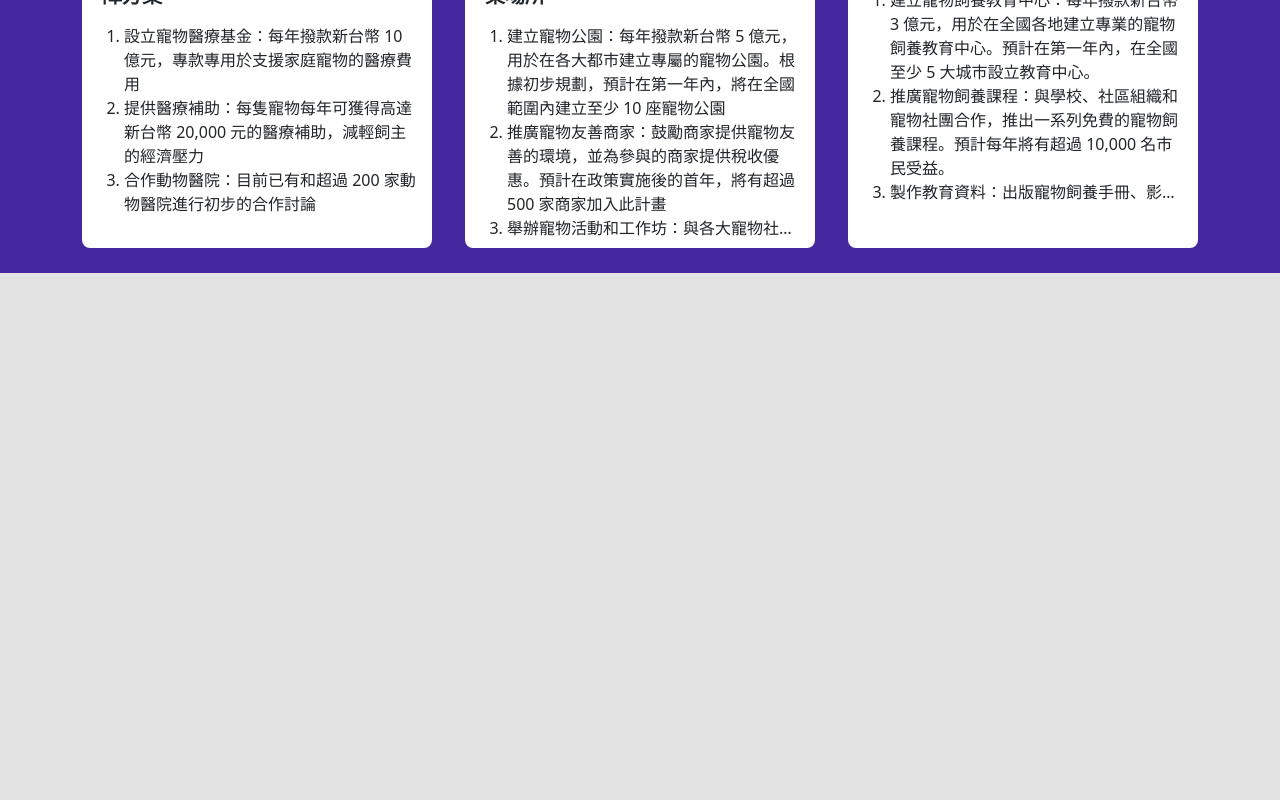
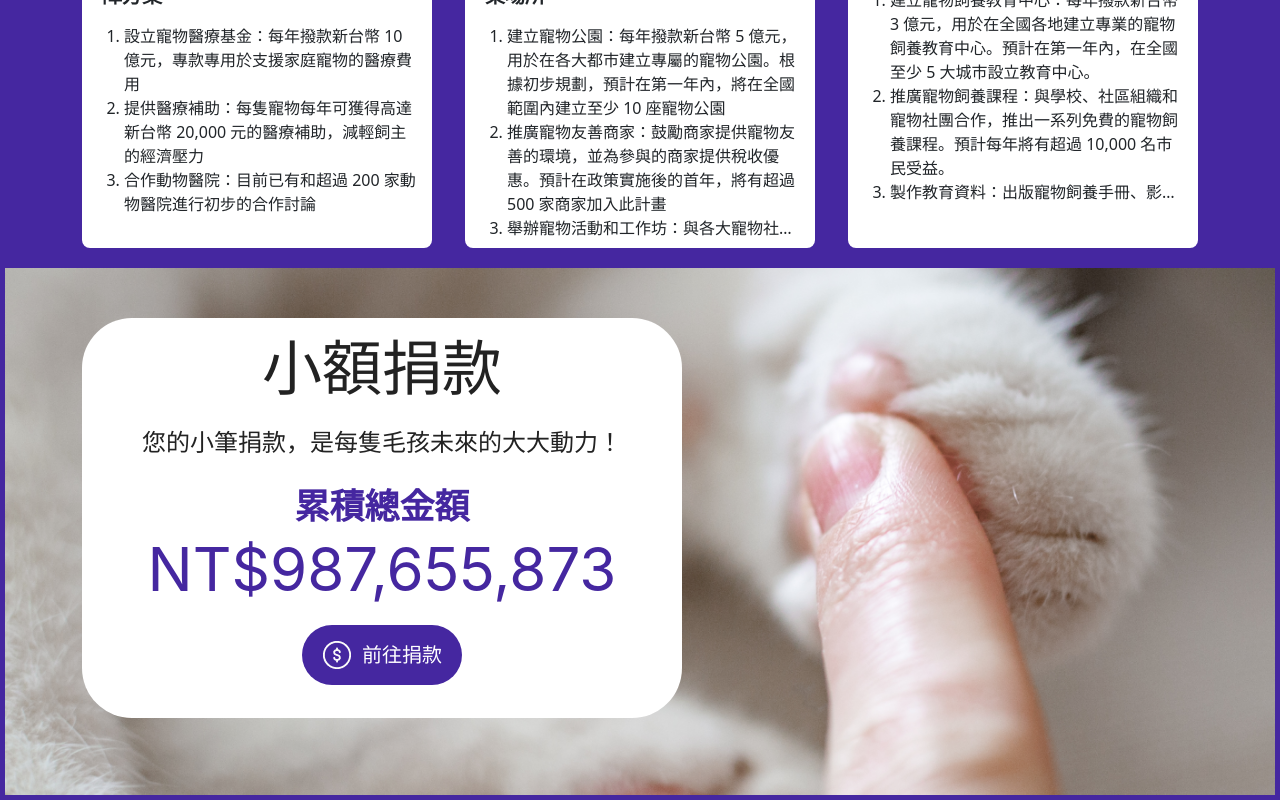
Before and after one commit to louisa0416/cra-sample, a React (Create React App) app: page / in a window 1280 px wide. Shown: the part 2088-2888 px from the top of the page. Before the commit the page ends 2361 px from the top, so only its background shows below. Built offline with nearby package versions, Linux system fonts and the light colour scheme; a web font is replaced by a local one.

Commit message:
feat:add donate session

```diff
--- a/src/App.js
+++ b/src/App.js
@@ -4,6 +4,7 @@ import NavBar from "./components/Navbar/Navbar";
 import Main from "./components/Main/Main";
 import Activity from "./components/Activity/Activity";
 import Policy from "./components/Policy/Policy";
+import Donate from "./components/Donate/Donate";
 
 import "./assets/App.css";
 
@@ -18,7 +19,8 @@ function App() {
       <NavBar />
       <Main />
       <Activity />
-      <Policy/>
+      <Policy />
+      <Donate />
     </div>
   );
 }
--- /dev/null
+++ b/src/components/Donate/Donate.js
@@ -0,0 +1,22 @@
+import iconDonation from "../../assets/images/donation.png";
+import "./donate.scss";
+const Donate = ()=>{
+    return(
+        <div className="donate">
+            <div className="container">
+                <div className="donate-info">
+                    <p className="title">小額捐款</p>
+                    <p className="sub-title"> 您的小筆捐款，是每隻毛孩未來的大大動力！</p>
+                    <p className="description">    累積總金額</p>
+                    <p className="total-amount">NT$987,655,873</p>
+
+                    <div className="button">
+                        <img src={iconDonation} alt="logo" />
+                        前往捐款</div>
+                </div>
+            </div>
+        </div>
+    )
+}
+
+export default Donate;
--- /dev/null
+++ b/src/components/Donate/donate.scss
@@ -0,0 +1,74 @@
+
+.donate{
+    background-image: url(../../assets/images/cat-bg.png);
+    background-size: cover;
+    background-position: center;
+    width: 100%;
+    height: 527px;
+    padding: 50px 0;
+    .donate-info{
+        width: 600px;
+        height: 400px;
+        background-color: #fff;
+        border-radius: 50px;
+       display: flex;
+       flex-direction: column;
+       justify-content: center;
+       align-items: center;
+       padding:30px;
+
+
+       .title {
+        margin: 0;
+        color: #222222;
+        font-size: 60px;
+        line-height: 72px;
+        font-family: var(--font-family-special);
+      }
+
+      .sub-title {
+        font-size:24px;
+        margin: 20px 0;
+        color: #222222;
+      }
+
+      .description {
+        font-size:35px;
+        font-weight: 700;
+        margin: 0;
+        color: var(--main-color);
+        font-family: var(--font-family-special);
+      }
+
+      .total-amount {
+        margin: 0;
+        color: var(--main-color);
+        font-size: 60px;
+        line-height: 72px;
+        font-family: var(--font-family-special);
+      }
+
+      .button {
+        margin: 20px 0;
+        border-radius: 30px;
+        border: none;
+        padding: 11px 20px;
+        background-color: var(--main-color);
+        font-size: 20px;
+        display: flex;
+        justify-content: space-between;
+        align-items: center;
+        min-width: 160px;
+        min-height: 60px;
+        color: white;
+        cursor: pointer;
+
+        &:hover {
+          opacity: 0.5;
+        }
+      }
+    }
+
+
+
+}
```
Also changed, not shown: src/assets/images/cat-bg.png (added), src/assets/images/cat.png (added).
